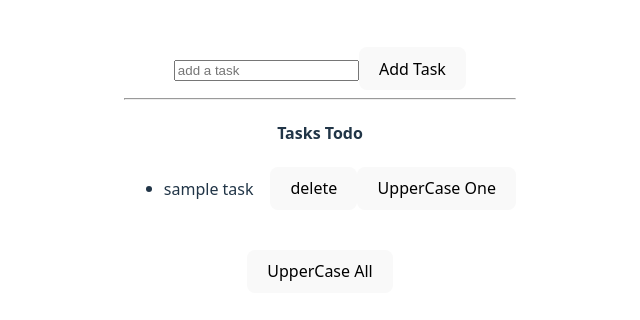
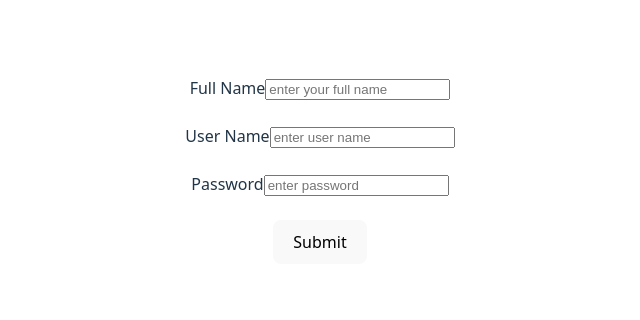
Before and after one commit to vaibhavic330-code/basic-react-app, a React (Vite) app: page / in a window 1280 px wide. Shown: the part 230-550 px from the top of the page, without its empty margins (320-960 px from the left). Built offline with nearby package versions, Linux system fonts and the light colour scheme; the HTML template or start-up script is replaced by a standard one.

Commit message:
added  CommentsForm  file

```diff
--- a/src/App.jsx
+++ b/src/App.jsx
@@ -1,13 +1,23 @@
 import "./App.css";
-import LudoBoard from "./LudoBoard";
-import TodoList from "./TodoList";
+// import LudoBoard from "./LudoBoard";
+// import TodoList from "./TodoList";
+// import Lottery from "./Lottery";
+// import { sum } from "./helper";
+import Form from "./form";
+import CommentsForm from "./CommentsForm";
+
 
 
 
 function App() {
+
   return (
-<>
- <TodoList />
+
+ <>
+
+
+<Form/>
+
 </>
   );
 }
--- /dev/null
+++ b/src/CommentsForm.jsx
@@ -0,0 +1,35 @@
+import { useState } from "react"
+export default function CommentsForm(){
+    let [formData,setFormData] = useState({
+        username:"",
+        remarks:"",
+        rating:5
+    });
+
+    let handleInputChange =(event) =>{
+        setFormData((currData)=>{
+            return{...currData,[event.target.name]: event.target.value};
+        });
+    };
+
+    let handleSubmit = (event) =>{
+        console.log(formData);
+        event.preventDefault();
+    }
+
+    return(
+        <div>
+            <h4>Give a comment</h4>
+            <form onSubmit={handleSubmit}>
+                <label htmlFor="username">username</label>
+                <input placeholder="username" type="text" value={formData.username} onChange={handleInputChange} id="username" name="username" /><br></br><br></br>
+                <label htmlFor="remarks">Remarks</label>
+                <textarea value={formData.remarks} placeholder="add the remarks" onChange={handleInputChange}  id="remarks"  name="remarks">Remarks</textarea>
+                <label htmlFor="rating">Rating</label>
+                <input placeholder="rating" type="number" min={1} max={5} value={formData.rating} onChange={handleInputChange}  id="rating" /><br><br></br></br>
+                <button>Add comment</button>
+
+            </form>
+        </div>
+    )
+}
--- /dev/null
+++ b/src/Form.jsx
@@ -0,0 +1,66 @@
+import { useState } from "react";
+
+export default function Form() {
+  let [formData, setFormData] = useState({
+    fullName: "",
+    username: "",
+    password: ""
+  });
+
+  let handleInputChange = (event) => {
+    let fieldName = event.target.name;
+    let newValue = event.target.value;
+
+    setFormData((currData) => {
+      return { ...currData, [fieldName]: newValue };
+    });
+  };
+
+  let handleSubmit = (event) => {
+    event.preventDefault();
+    console.log("Form Submitted:", formData);
+    alert("Form Submitted!"); // 👈 This will show immediately
+  };
+
+  return (
+    <form onSubmit={handleSubmit}>
+      <label htmlFor="fullname">Full Name</label>
+      <input
+        placeholder="enter your full name"
+        type="text"
+        id="fullname"
+        name="fullName"
+        value={formData.fullName}
+        onChange={handleInputChange}
+      />
+
+      <br /><br />
+
+      <label htmlFor="username">User Name</label>
+      <input
+        placeholder="enter user name"
+        type="text"
+        id="username"
+        name="username"
+        value={formData.username}
+        onChange={handleInputChange}
+      />
+
+      <br /><br />
+
+      <label htmlFor="password">Password</label>
+      <input
+        placeholder="enter password"
+        type="password"
+        id="password"
+        name="password"
+        value={formData.password}
+        onChange={handleInputChange}
+      />
+
+      <br /><br />
+
+      <button type="submit">Submit</button>
+    </form>
+  );
+}
--- /dev/null
+++ b/src/Lottery.css
@@ -0,0 +1,4 @@
+.ticket{
+    border: 1px solid rgb(235, 233, 233);
+    border-radius: 14px;
+}
--- /dev/null
+++ b/src/Lottery.jsx
@@ -0,0 +1,25 @@
+import { useState } from "react";
+import { genTicket, sum } from "./helper";
+import Ticket from "./Ticket";
+
+export default function Lottery({ n = 3, winCondition }) {
+
+  let [ticket, setTicket] = useState(genTicket(n));
+  let isWinning = winCondition(ticket);
+
+  const buyTicket = () => {
+    setTicket(genTicket(n));
+  };
+
+  return (
+    <div>
+      <h1>Lottery Game</h1>
+
+      <Ticket ticket={ticket} />   {/* ✔ FIX */}
+
+      <button onClick={buyTicket}>Buy New Ticket</button>
+
+      <h3>{isWinner && "Congratulations, You Won!"}</h3>
+    </div>
+  );
+}
--- /dev/null
+++ b/src/Ticket.css
@@ -0,0 +1,6 @@
+.Ticket{
+    border: 1px solid beige;
+    border-radius:14px;
+    width: 300px;
+    margin-bottom: 5px;
+}
--- /dev/null
+++ b/src/TicketNum.jsx
@@ -0,0 +1,5 @@
+import "./TicketNum.css";
+export default function TicketNum(){
+    let num = 3;
+return <span>{num}</span>;
+}
--- a/src/TodoList.jsx
+++ b/src/TodoList.jsx
@@ -2,12 +2,12 @@ import { useState } from "react";
 import { v4 as uuidv4 } from 'uuid';
 
 export default function TodoList() {
-  let [todos, setTodos] = useState([{ task: "sample task", id: uuidv4() }]);
+  let [todos, setTodos] = useState([{ task: "sample task", id: uuidv4(), isDone:false }]);
   let [newTodo, setNewTodo] = useState("");
 
   let addNewTask = () => {
     setTodos((prevTodos) => {
-      return [...prevTodos, { task: newTodo, id: uuidv4() }];
+      return [...prevTodos, { task: newTodo, id: uuidv4(), isDone:false }];
     });
     setNewTodo("");
   };
@@ -17,38 +17,31 @@ export default function TodoList() {
   };
 
   let deleteTodo = (id) => {
-    setTodos((prevTodos) => todos.filter((prevTodos) => prevTodos.id !== id));
+    setTodos((prevTodos) => prevTodos.filter((todo) => todo.id !== id));
   };
 
-  let upperCaseAll = () =>{
-    setTodos( (prevTodos) => (
-    prevTodos.map((todo)=>{
-        return{
-         ...todo,
-         task: todo.task.toUpperCase(),
-        };
-        // console.log(newArr);
-    })
-   )
-  )};
+  let markAllDone = () => {
+    setTodos((prevTodos) =>
+      prevTodos.map((todo) => ({
+        ...todo,
+        // task: todo.task.toUpperCase(),
+        isDone: true
+      }))
+    );
+  };
 
+  let markAsDone = (id) => {
+    setTodos((prevTodos) =>
+      prevTodos.map((todo) => {
+        if (todo.id === id) {
+          return { ...todo, isDone: true };
+        } else {
+          return todo;
+        }
+      })
+    );
+  };
 
-  let UpperCaseOne = (id) =>{
-    setTodos( (prevTodos) => (
-     prevTodos.map((todo)=>{
-        if(todo.id == id){
-         return{
-         ...todo,
-         task: todo.task.toUpperCase(),
-        };
-        }else{
-         return todo;
-        }
-
-        // console.log(newArr);
-    })
-   )
-  )}
   return (
     <div>
       <input
@@ -63,15 +56,23 @@ export default function TodoList() {
       <ul>
         {todos.map((todo) => (
           <li key={todo.id}>
-            <span>{todo.task}</span>
-            &nbsp;&nbsp;&nbsp;&nbsp;
-            <button onClick={() => deleteTodo(todo.id)}>delete</button>
-             <button onClick={() => UpperCaseOne(todo.id)}>UpperCase One</button>
+            <span
+              style={
+                todo.isDone
+                  ? { textDecoration: "line-through", color: "gray" }
+                  : {}
+              }
+            >
+              {todo.task}
+            </span>
+            &nbsp;&nbsp;
+            <button onClick={() => deleteTodo(todo.id)}>Delete</button>
+            <button onClick={() => markAsDone(todo.id)}>Mark As Done</button>
           </li>
         ))}
       </ul>
-      <br></br>
-      <button onClick={upperCaseAll}>UpperCase All</button>
+
+      <button onClick={markAllDone}>mark All as Done</button>
     </div>
   );
 }
--- /dev/null
+++ b/src/helper.jsx
@@ -0,0 +1,16 @@
+function genTicket() {
+  let n = 3;           // ✔ define n properly
+  let arr = new Array(n);
+
+  for (let i = 0; i < n; i++) {
+    arr[i] = Math.floor(Math.random() * 10);
+  }
+
+  return arr;
+}
+
+function sum(arr){
+   return arr.reduce((sum, curr) => sum + curr, 0 );
+}
+
+export { genTicket,sum};
```
Also changed, not shown: src/Ticket.jsx (added, +13 -0 lines), src/TicketNum.css (added).
